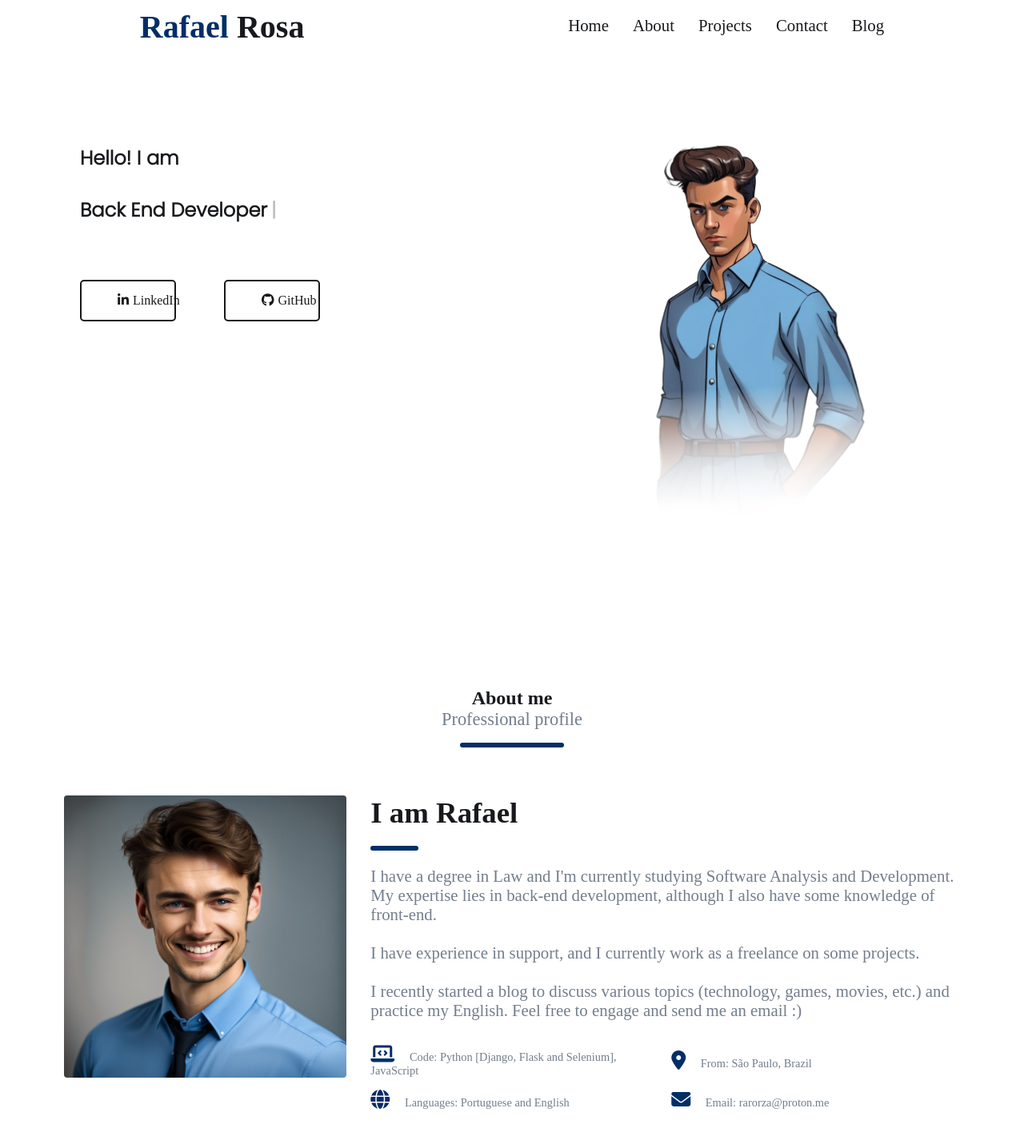
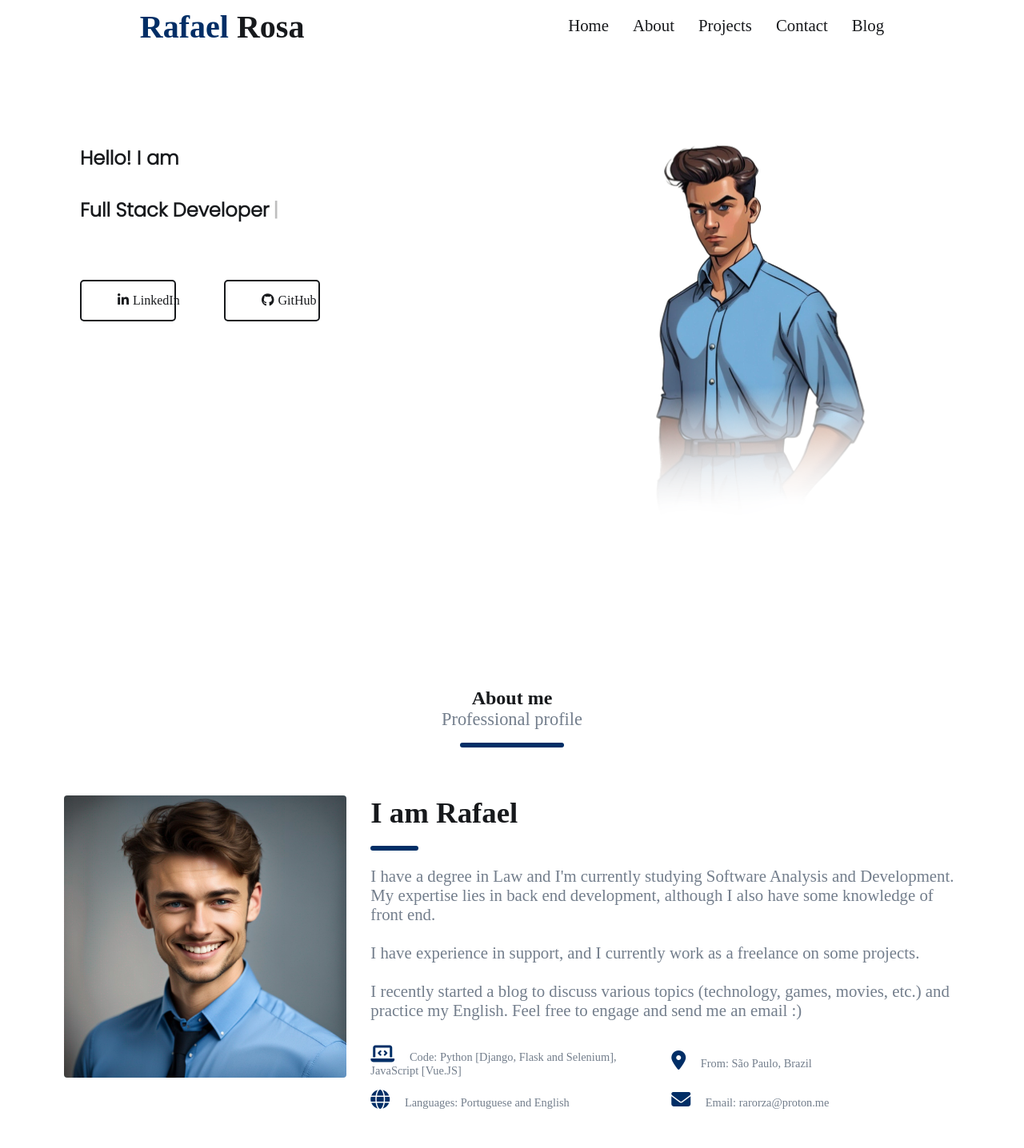
Before and after one commit to rarorza/my-site, a Django app: page / in a window 1280 px wide. Shown: the top 1436 px of the page at 80% size. Run offline with Django 4.2, Linux system fonts and the light colour scheme; data that the repository does not hold is empty; some libraries are stand-ins or nearby versions.

Commit message:
refactor: update portfolio templates

```diff
--- a/djangoapp/portfolio/templates/portfolio/index.html
+++ b/djangoapp/portfolio/templates/portfolio/index.html
@@ -8,7 +8,7 @@
   <section aria-label="Section, resume download and social links" class="selection-div" id="home">
     <div>
       <h2>Hello! I am</h2>
-      <h2 class="typing">Back End Developer</h2>
+      <h2 class="typing">Full Stack Developer</h2>
       <div class="links">
         {% if site_setup.cv %}
         <a href="{{ site_setup.cv.url }}" download="Rafael_Rosa_CV"><i
@@ -40,7 +40,7 @@
         <div class="about_me_text">
           <h1>I am Rafael</h1>
           <p>
-            I have a degree in Law and I'm currently studying Software Analysis and Development. My expertise lies in back-end development, although I also have some knowledge of front-end.
+            I have a degree in Law and I'm currently studying Software Analysis and Development. My expertise lies in back end development, although I also have some knowledge of front end.
             <br>
             <br>
             I have experience in support, and I currently work as a freelance on some projects.
@@ -52,7 +52,7 @@
         <div class="sobre_info">
           <p>
             <i class="fa-sharp fa-solid fa-laptop-code"></i>
-            Code: Python [Django, Flask and Selenium], JavaScript
+            Code: Python [Django, Flask and Selenium], JavaScript [Vue.JS]
           </p>
           <p>
             <i class="fa-solid fa-location-dot"></i>
```
